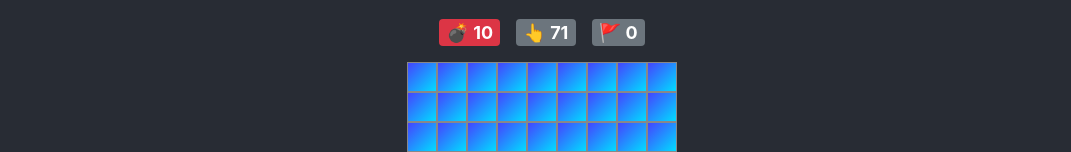
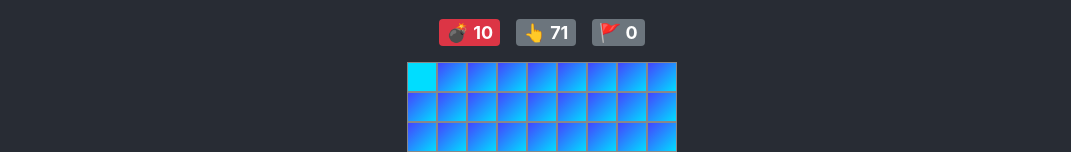
Before and after one commit to PeterGuntermann/minesweeper, a React (Create React App) app: page / in a window 1280 px wide. In both pictures the pointer is over the element 520 px from the left and 244 px from the top of the page. Shown: the part 167-319 px from the top of the page, without its empty margins (98-1169 px from the left). Built offline with nearby package versions, Linux system fonts and the light colour scheme.

Commit message:
Optimize styling

```diff
--- a/src/styles/minesweeper.scss
+++ b/src/styles/minesweeper.scss
@@ -45,7 +45,6 @@ section.minesweeper {
 
 .field {
     & > div {
-        cursor: pointer;
         width: 30px;
         height: 30px;
         display: flex;
@@ -57,12 +56,21 @@ section.minesweeper {
     }
 
     .untouched {
+        cursor: pointer;
         background: rgb(68, 68, 255);
         background: linear-gradient(
             135deg,
             rgba(68, 68, 255, 1) 0%,
             rgba(0, 221, 255, 1) 100%
         );
+
+        &:hover {
+            background: linear-gradient(
+                135deg,
+                rgba(0, 221, 255, 1) 100%,
+                rgba(68, 68, 255, 1) 0%
+            );
+        }
     }
 
     .flagged {
```
